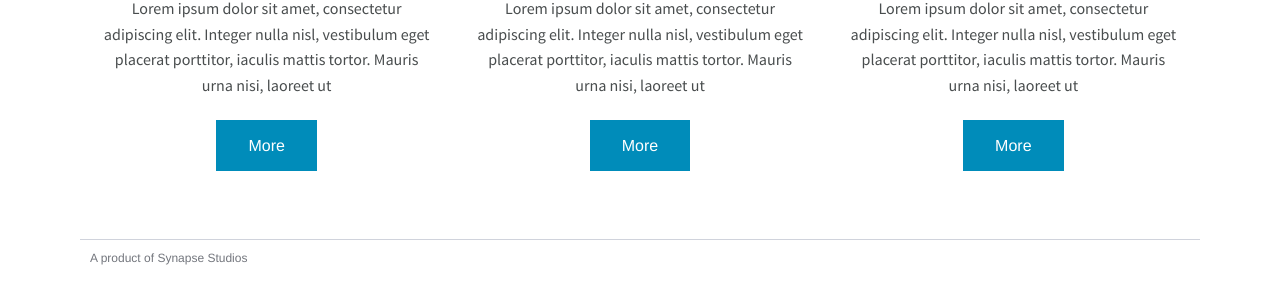
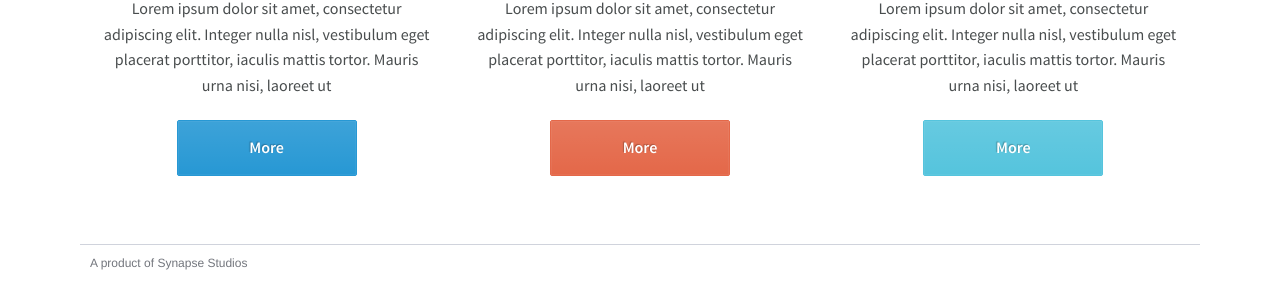
Before and after one commit to natestormer/synposium, a website: page app/index.html in a window 1280 px wide. Shown: the part 666-947 px from the top of the page. Drawn offline with Linux system fonts and the light colour scheme.

Commit message:
Add syn button styles

```diff
--- a/app/index.html
+++ b/app/index.html
@@ -267,7 +267,7 @@
 								</div>
 								<h1>Coding Standards</h1>
 								<p>Lorem ipsum dolor sit amet, consectetur adipiscing elit. Integer nulla nisl, vestibulum eget placerat porttitor, iaculis mattis tortor. Mauris urna nisi, laoreet ut</p>
-								<a class="button button--primary" href="#">More</a>
+								<a class="button syn-button button--primary" href="#">More</a>
 							</div>
 						</div>
 						<div class="medium-4 columns text-center">
@@ -277,7 +277,7 @@
 								</div>
 								<h1>UI Components</h1>
 								<p>Lorem ipsum dolor sit amet, consectetur adipiscing elit. Integer nulla nisl, vestibulum eget placerat porttitor, iaculis mattis tortor. Mauris urna nisi, laoreet ut</p>
-								<a class="button button--secondary" href="#">More</a>
+								<a class="button syn-button button--secondary" href="#">More</a>
 							</div>
 						</div>
 						<div class="medium-4 columns text-center">
@@ -287,7 +287,7 @@
 								</div>
 								<h1>Kitchen Sink</h1>
 								<p>Lorem ipsum dolor sit amet, consectetur adipiscing elit. Integer nulla nisl, vestibulum eget placerat porttitor, iaculis mattis tortor. Mauris urna nisi, laoreet ut</p>
-								<a class="button button--tertiary" href="/kitchen-sink.html">More</a>
+								<a class="button syn-button button--tertiary" href="/kitchen-sink.html">More</a>
 							</div>
 						</div>
 					</div>
--- a/app/scss/app.scss
+++ b/app/scss/app.scss
@@ -44,5 +44,6 @@
 	@import "synposium/syn-hero";
 	@import "synposium/syn-breadcrumbs";
 	@import "synposium/syn-icons";
+	@import "synposium/syn-buttons";
 
 	@import "synposium/syn-home";
--- /dev/null
+++ b/app/scss/synposium/_syn-buttons.scss
@@ -0,0 +1,38 @@
+.syn-button {
+	@extend .ff-source-bold;
+
+	min-width         :  rem-calc(180);
+	text-shadow       :  -1px -1px 1px rgba($black, .25);
+	border-radius     :  2px;
+	background-color  :  $primary;
+	border            :  1px solid $primary;
+	box-shadow        :  inset 0px 0px 1px rgba($white, .5);
+
+	@include linear-gradient( rgba($white, .1), rgba($white, 0), $fallback: $primary );
+
+	&:hover {
+		background-color  :  tint($primary, 15%);
+	}
+
+
+	&.button--secondary {
+		background-color  :  $secondary;
+		border-color      :  $secondary;
+
+		&:hover {
+			background-color  :  tint($secondary, 10%);
+		}
+
+	}
+
+	&.button--tertiary {
+		background-color  :  $tertiary;
+		border-color      :  $tertiary;
+
+		&:hover {
+			background-color  :  tint($tertiary, 10%);
+		}
+
+	}
+
+}
```
Also changed, not shown: app/css/app.css.
